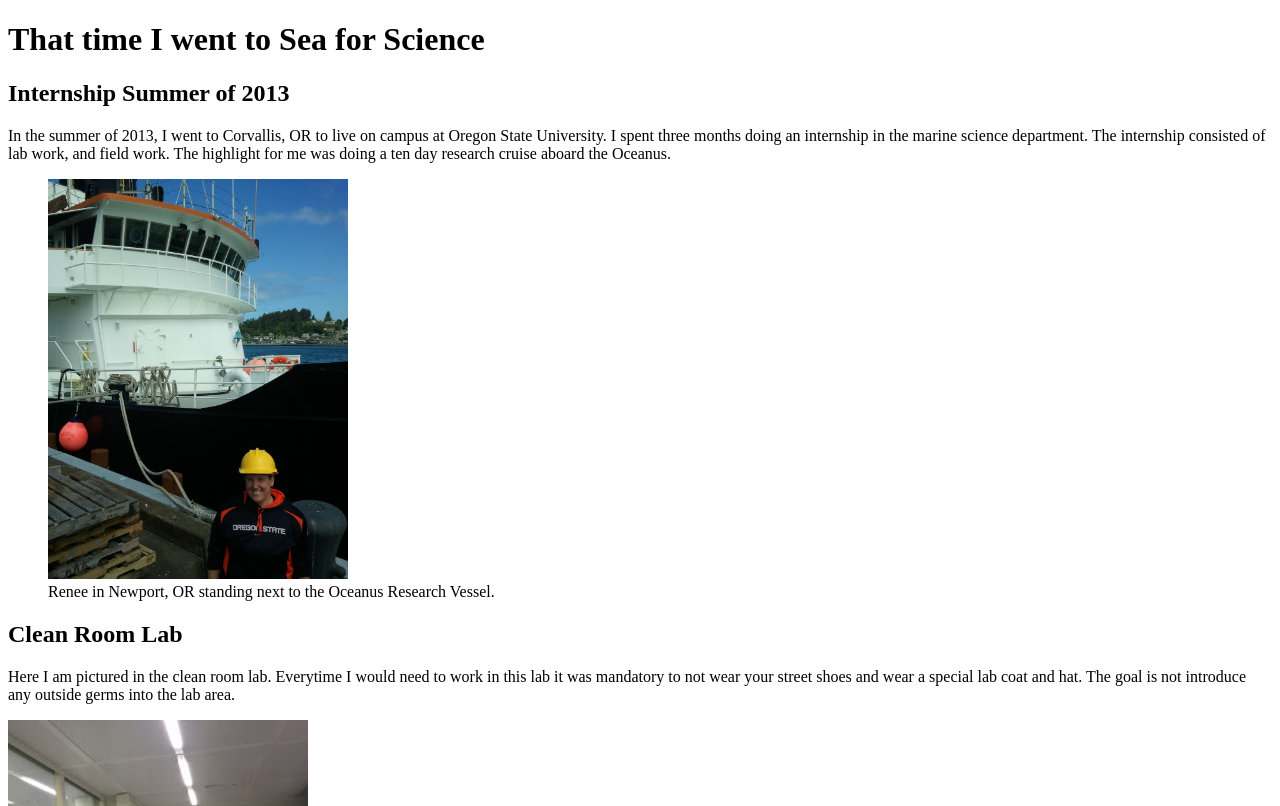
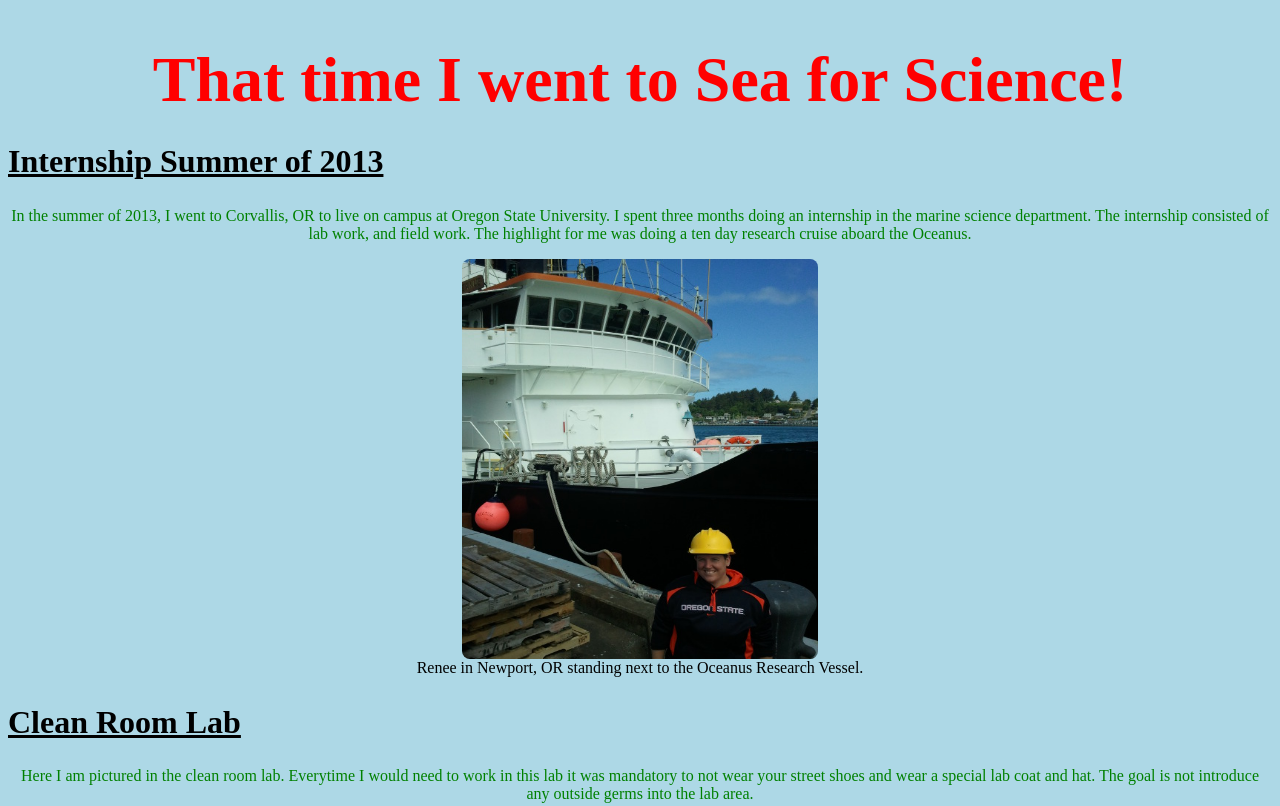
Before and after one commit to ReneeRenn/html-me-something, a website: page index.html in a window 1280 px wide. Shown: the top 806 px of the page. Drawn offline with Linux system fonts and the light colour scheme.

Commit message:
edits to index and css

```diff
--- a/index.html
+++ b/index.html
@@ -2,10 +2,13 @@
 <html>
    <head>
       <title>Oceanus Research Cruise</title>
+
+      <link rel="stylesheet" href="styles.css" type="text/css">
+
    </head>
    <body>
       <header>
-      <h1>That time I went to Sea for Science</h1>
+      <h1>That time I went to Sea for Science!</h1>
    </header>
 
    <main>
@@ -18,7 +21,7 @@
                cruise aboard the Oceanus.  </p>
             <figure>
                <img src="images/RenandShip.jpeg" alt="Renee and Oceanus" width="300" height="400">
-               <figcaption>Renee in Newport, OR standing next to the Oceanus Research Vessel.</figcaption>
+               <figcaption><center>Renee in Newport, OR standing next to the Oceanus Research Vessel.</center></figcaption>
             </figure>
          </section>
 
@@ -33,7 +36,7 @@
          <section>
             <h2>Research Vessel Deployment</h2>
             <p>I spent ten days aboard the Oceanus off the Pacific coast. The ship docks in Newport, OR, and
-               from there we went to many different locations to collect samples.  </p>
+               from there we went to many different locations to collect ocean sediment samples.  </p>
                <img src="images/boatandbridge.jpeg" alt="Oceanus and Newport Bridge"width="300" height="400">
                <p>Before we left, we needed to make sure everyone knew safety protocol.  Below I am pictured in an immersion suit.  Luckily, we
                did not need to use these on our trip!
@@ -64,7 +67,6 @@
             <img src="images/boatwave.jpeg" alt="Boat Ocean Wave" width="300" height="400">
             <img src="images/onboard.jpeg" alt="Renee on Deck" width="300" height="400">
             <img src="images/sunset.jpeg" alt="Oceanus sunset" width="300" height="400">
-            <img src="images/crew.jpeg" alt="Research Crew" width="900" height="1000">
 
          </section>
       </article>
--- a/styles.css
+++ b/styles.css
@@ -1 +1,32 @@
 /* Write your CSS here! */
+h1 {
+    text-align: center;
+    font-size: 4em;
+    color: red;
+    margin-bottom: .3em;
+  }
+
+  p {
+      text-align: center;
+      font-size: 1em;
+      color: green;
+  }
+
+  body {
+    background-color: lightblue;
+    margin: 8px;
+  }
+
+  h2 {
+    font-size: 2em;
+    text-decoration: underline;
+  }
+
+  img {
+    display: block;
+    margin-left: auto;
+    margin-right: auto;
+    width: 30%;
+    border-radius: 8px;
+
+  }
```
